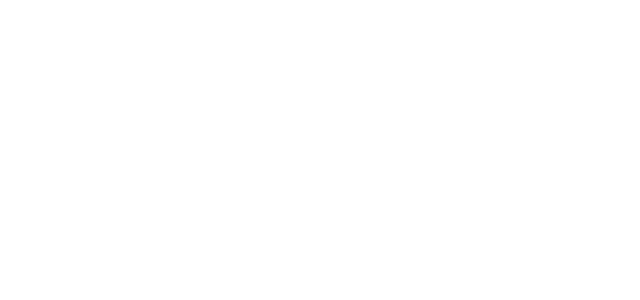
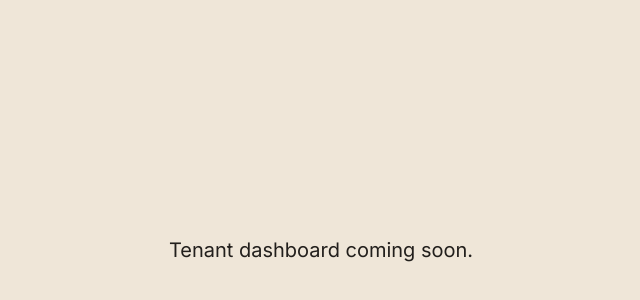
Before and after one commit to lennygitonga/NEST-frontend, a React (Vite) app: page /dashboard in a window 1280 px wide. Before the commit this address had no page. Shown: the part 150-450 px from the top of the page, without its empty margins (319-959 px from the left). Built offline with nearby package versions, Linux system fonts and the light colour scheme; sample sign-in values are in the browser's storage.

Commit message:
feat: add ProtectedRoute component and integrate Dashboard page

```diff
--- a/src/App.jsx
+++ b/src/App.jsx
@@ -1,17 +1,28 @@
 import { BrowserRouter, Routes, Route } from 'react-router-dom'
+import Login from './pages/Login'
 import Register from './pages/Register'
 import Terms from './pages/Terms'
-import Login from './pages/Login'
-
+import VerifyEmail from './pages/VerifyEmail'
+import Dashboard from './pages/Dashboard'
+import ProtectedRoute from './components/ProtectedRoute'
 
 function App() {
   return (
     <BrowserRouter>
       <Routes>
         <Route path="/" element={<div className="p-4">NEST is alive</div>} />
+        <Route path="/login" element={<Login />} />
         <Route path="/register" element={<Register />} />
         <Route path="/terms" element={<Terms />} />
-        <Route path="/login" element={<Login />} />
+        <Route path="/verify-email" element={<VerifyEmail />} />
+        <Route
+          path="/dashboard"
+          element={
+            <ProtectedRoute>
+              <Dashboard />
+            </ProtectedRoute>
+          }
+        />
       </Routes>
     </BrowserRouter>
   )
--- /dev/null
+++ b/src/components/ProtectedRoute.jsx
@@ -0,0 +1,15 @@
+import { Navigate } from 'react-router-dom'
+import useAuthStore from '../store/authStore'
+
+function ProtectedRoute({ children }) {
+  const isAuthenticated = useAuthStore((state) => state.isAuthenticated)
+  const hasToken = !!localStorage.getItem('access_token')
+
+  if (!isAuthenticated && !hasToken) {
+    return <Navigate to="/login" replace />
+  }
+
+  return children
+}
+
+export default ProtectedRoute
--- /dev/null
+++ b/src/pages/Dashboard.jsx
@@ -0,0 +1,11 @@
+function Dashboard() {
+  return (
+    <div className="min-h-screen bg-sand flex items-center justify-center">
+      <p className="text-charcoal text-xl" style={{ fontFamily: "'Inter', sans-serif" }}>
+        Tenant dashboard coming soon.
+      </p>
+    </div>
+  )
+}
+
+export default Dashboard
```
